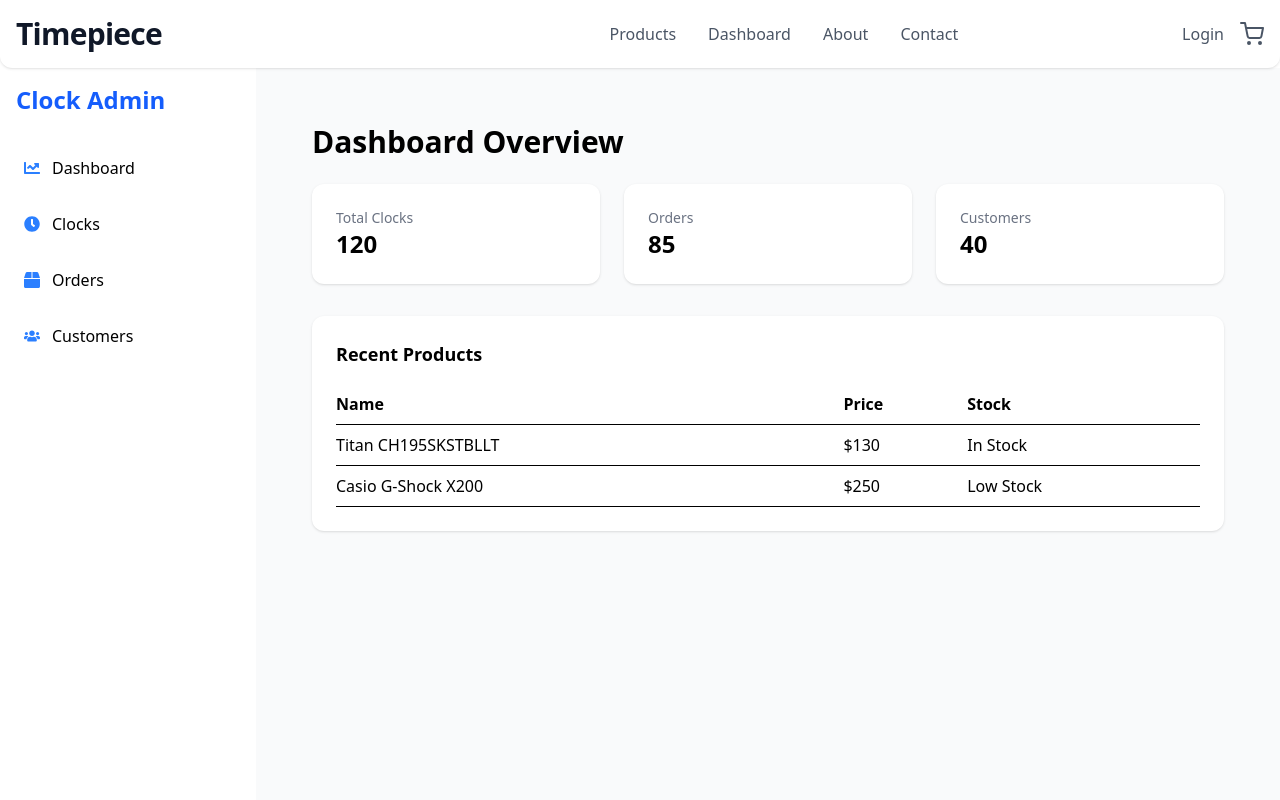
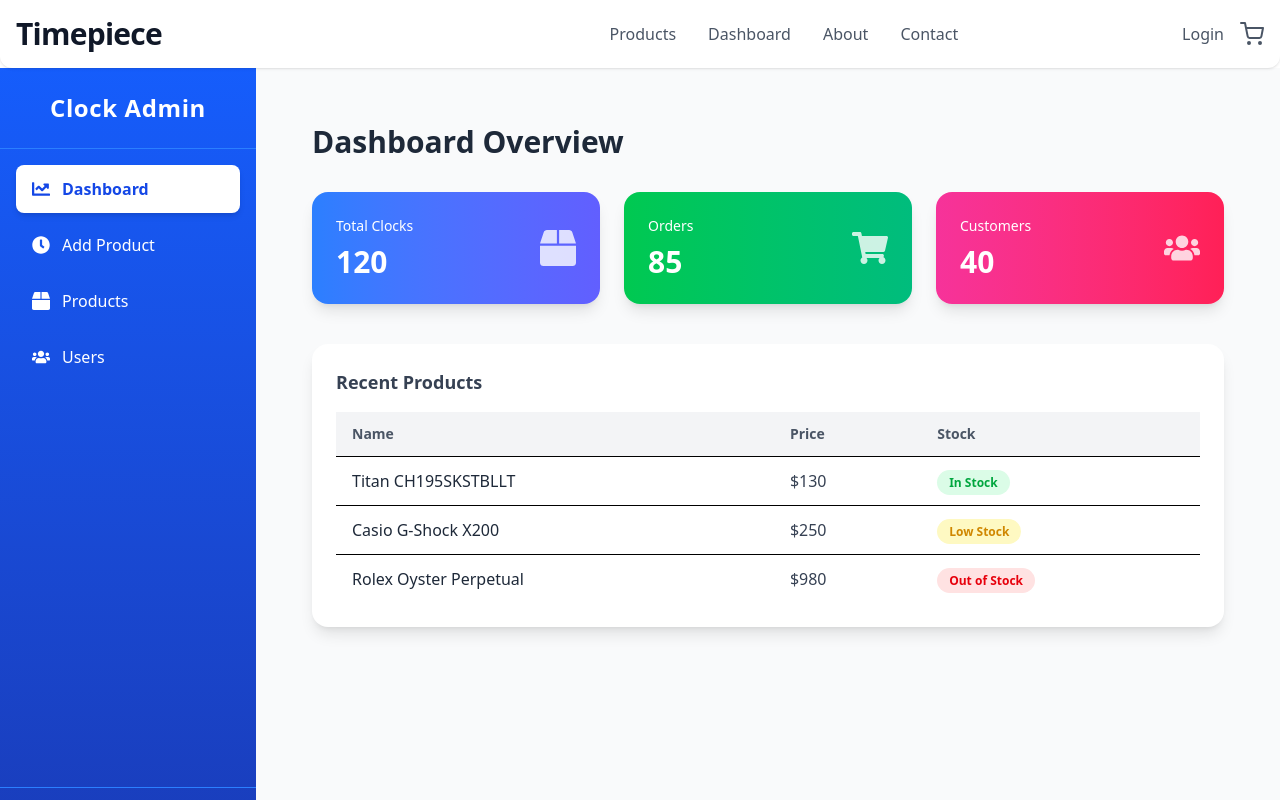
Before and after one commit to islamemon59/clock-store-with-nextjs, a Next.js app: page /dashboard in a window 1280 px wide. Shown: the top 800 px of the page. Built offline with nearby package versions, Linux system fonts and the light colour scheme; no server answers.

Commit message:
products added in db

```diff
--- a/src/app/dashboard/Components/DashboardHome/DashboardHome.jsx
+++ b/src/app/dashboard/Components/DashboardHome/DashboardHome.jsx
@@ -1,51 +1,98 @@
-import React from 'react';
+import React from "react";
+import { FaBox, FaShoppingCart, FaUsers } from "react-icons/fa";
 
 const DashboardHome = () => {
   return (
-      <section className="flex-1 p-8">
-        <h2 className="text-3xl font-semibold mb-6">Dashboard Overview</h2>
+    <section className="flex-1 p-8 bg-gray-50 min-h-screen">
+      {/* Title */}
+      <h2 className="text-3xl font-bold mb-8 text-gray-800">
+        Dashboard Overview
+      </h2>
 
       {/* Stats Cards */}
-        <div className="grid grid-cols-1 md:grid-cols-3 gap-6 mb-8">
-          <div className="p-6 bg-white rounded-xl shadow">
-            <h3 className="text-gray-500 text-sm">Total Clocks</h3>
-            <p className="text-2xl font-bold">120</p>
+      <div className="grid grid-cols-1 md:grid-cols-3 gap-6 mb-10">
+        <div className="p-6 rounded-2xl bg-gradient-to-r from-blue-500 to-indigo-500 shadow-lg text-white flex items-center justify-between transform hover:scale-105 transition">
+          <div>
+            <h3 className="text-sm font-medium">Total Clocks</h3>
+            <p className="text-3xl font-bold mt-2">120</p>
           </div>
-          <div className="p-6 bg-white rounded-xl shadow">
-            <h3 className="text-gray-500 text-sm">Orders</h3>
-            <p className="text-2xl font-bold">85</p>
+          <FaBox className="text-4xl opacity-80" />
         </div>
-          <div className="p-6 bg-white rounded-xl shadow">
-            <h3 className="text-gray-500 text-sm">Customers</h3>
-            <p className="text-2xl font-bold">40</p>
+
+        <div className="p-6 rounded-2xl bg-gradient-to-r from-green-500 to-emerald-500 shadow-lg text-white flex items-center justify-between transform hover:scale-105 transition">
+          <div>
+            <h3 className="text-sm font-medium">Orders</h3>
+            <p className="text-3xl font-bold mt-2">85</p>
+          </div>
+          <FaShoppingCart className="text-4xl opacity-80" />
+        </div>
+
+        <div className="p-6 rounded-2xl bg-gradient-to-r from-pink-500 to-rose-500 shadow-lg text-white flex items-center justify-between transform hover:scale-105 transition">
+          <div>
+            <h3 className="text-sm font-medium">Customers</h3>
+            <p className="text-3xl font-bold mt-2">40</p>
+          </div>
+          <FaUsers className="text-4xl opacity-80" />
         </div>
       </div>
 
       {/* Recent Items */}
-        <div className="bg-white rounded-xl shadow p-6">
-          <h3 className="text-lg font-semibold mb-4">Recent Products</h3>
+      <div className="bg-white rounded-2xl shadow-lg p-6">
+        <h3 className="text-lg font-semibold mb-4 text-gray-700">
+          Recent Products
+        </h3>
+        <div className="overflow-x-auto">
           <table className="w-full text-left border-collapse">
             <thead>
-              <tr className="border-b">
-                <th className="py-2">Name</th>
-                <th className="py-2">Price</th>
-                <th className="py-2">Stock</th>
+              <tr className="border-b bg-gray-100">
+                <th className="py-3 px-4 text-sm font-semibold text-gray-600">
+                  Name
+                </th>
+                <th className="py-3 px-4 text-sm font-semibold text-gray-600">
+                  Price
+                </th>
+                <th className="py-3 px-4 text-sm font-semibold text-gray-600">
+                  Stock
+                </th>
               </tr>
             </thead>
             <tbody>
-              {/* Example row */}
-              <tr className="border-b">
-                <td className="py-2">Titan CH195SKSTBLLT</td>
-                <td className="py-2">$130</td>
-                <td className="py-2">In Stock</td>
+              <tr className="border-b hover:bg-gray-50 transition">
+                <td className="py-3 px-4 text-gray-800 font-medium">
+                  Titan CH195SKSTBLLT
+                </td>
+                <td className="py-3 px-4 text-gray-700">$130</td>
+                <td className="py-3 px-4">
+                  <span className="px-3 py-1 rounded-full text-xs font-semibold bg-green-100 text-green-600">
+                    In Stock
+                  </span>
+                </td>
               </tr>
-              <tr className="border-b">
-                <td className="py-2">Casio G-Shock X200</td>
-                <td className="py-2">$250</td>
-                <td className="py-2">Low Stock</td>
+              <tr className="border-b hover:bg-gray-50 transition">
+                <td className="py-3 px-4 text-gray-800 font-medium">
+                  Casio G-Shock X200
+                </td>
+                <td className="py-3 px-4 text-gray-700">$250</td>
+                <td className="py-3 px-4">
+                  <span className="px-3 py-1 rounded-full text-xs font-semibold bg-yellow-100 text-yellow-600">
+                    Low Stock
+                  </span>
+                </td>
+              </tr>
+              <tr className="hover:bg-gray-50 transition">
+                <td className="py-3 px-4 text-gray-800 font-medium">
+                  Rolex Oyster Perpetual
+                </td>
+                <td className="py-3 px-4 text-gray-700">$980</td>
+                <td className="py-3 px-4">
+                  <span className="px-3 py-1 rounded-full text-xs font-semibold bg-red-100 text-red-600">
+                    Out of Stock
+                  </span>
+                </td>
               </tr>
             </tbody>
           </table>
+        </div>
       </div>
     </section>
   );
--- a/src/app/dashboard/Components/Sidebar/Sidebar.jsx
+++ b/src/app/dashboard/Components/Sidebar/Sidebar.jsx
@@ -1,41 +1,63 @@
-import React from 'react';
-import { FaClock, FaBox, FaUsers, FaChartLine } from "react-icons/fa";
+"use client";
+import Link from "next/link";
+import { usePathname } from "next/navigation";
+import {
+  FaClock,
+  FaBox,
+  FaUsers,
+  FaChartLine,
+  FaSignOutAlt,
+} from "react-icons/fa";
+
 const Sidebar = () => {
-    return (
-      <aside className="w-64 bg-white shadow-md p-4 flex flex-col">
-        <h1 className="text-2xl font-bold mb-8 text-blue-600">Clock Admin</h1>
-        <nav className="flex flex-col space-y-4">
-          <a
-            href="#"
-            className="flex items-center space-x-3 p-2 rounded-md hover:bg-blue-50"
-          >
-            <FaChartLine className="text-blue-500" />
-            <span>Dashboard</span>
-          </a>
-          <a
-            href="#"
-            className="flex items-center space-x-3 p-2 rounded-md hover:bg-blue-50"
-          >
-            <FaClock className="text-blue-500" />
-            <span>Clocks</span>
-          </a>
-          <a
-            href="#"
-            className="flex items-center space-x-3 p-2 rounded-md hover:bg-blue-50"
-          >
-            <FaBox className="text-blue-500" />
-            <span>Orders</span>
-          </a>
-          <a
-            href="#"
-            className="flex items-center space-x-3 p-2 rounded-md hover:bg-blue-50"
-          >
-            <FaUsers className="text-blue-500" />
-            <span>Customers</span>
-          </a>
-        </nav>
-      </aside>
-    );
+  const pathname = usePathname();
+
+  const menuItems = [
+    { name: "Dashboard", href: "/dashboard", icon: FaChartLine },
+    { name: "Add Product", href: "/dashboard/addproduct", icon: FaClock },
+    { name: "Products", href: "/dashboard/products", icon: FaBox },
+    { name: "Users", href: "/dashboard/users", icon: FaUsers },
+  ];
+
+  return (
+    <aside className="h-screen w-64 bg-gradient-to-b from-blue-600 to-blue-800 text-white shadow-lg flex flex-col">
+      {/* Logo */}
+      <div className="p-6 text-center border-b border-blue-500">
+        <h1 className="text-2xl font-bold tracking-wide">Clock Admin</h1>
+      </div>
+
+      {/* Navigation */}
+      <nav className="flex-1 p-4 space-y-2">
+        {menuItems.map((item) => {
+          const Icon = item.icon;
+          const isActive = pathname === item.href;
+
+          return (
+            <Link
+              key={item.name}
+              href={item.href}
+              className={`flex items-center gap-3 px-4 py-3 rounded-lg transition-all ${
+                isActive
+                  ? "bg-white text-blue-700 shadow-md font-semibold"
+                  : "hover:bg-blue-700 hover:translate-x-1"
+              }`}
+            >
+              <Icon className="text-lg" />
+              <span>{item.name}</span>
+            </Link>
+          );
+        })}
+      </nav>
+
+      {/* Logout */}
+      <div className="p-4 border-t border-blue-500">
+        <button className="w-full flex items-center gap-3 px-4 py-3 rounded-lg bg-red-500 hover:bg-red-600 transition-all">
+          <FaSignOutAlt className="text-lg" />
+          <span>Logout</span>
+        </button>
+      </div>
+    </aside>
+  );
 };
 
 export default Sidebar;
--- /dev/null
+++ b/src/app/dashboard/addproduct/Components/AddProductForm/AddProductForm.jsx
@@ -0,0 +1,153 @@
+"use client";
+
+import { useState } from "react";
+import toast from "react-hot-toast";
+import { FaUpload } from "react-icons/fa";
+import Swal from "sweetalert2";
+
+export default function AddProductForm() {
+  const [formData, setFormData] = useState({
+    name: "",
+    description: "",
+    price: "",
+    details_link: "",
+  });
+  const [image, setImage] = useState(null);
+  const [uploading, setUploading] = useState(false);
+  const [submitting, setSubmitting] = useState(false);
+
+  const handleChange = (e) => {
+    setFormData({ ...formData, [e.target.name]: e.target.value });
+  };
+
+  const handleImageUpload = async (e) => {
+    const file = e.target.files[0];
+    if (!file) return;
+
+    const form = new FormData();
+    form.append("image", file);
+
+    setUploading(true);
+    try {
+      const res = await fetch(
+        `https://api.imgbb.com/1/upload?key=${process.env.NEXT_PUBLIC_IMGBB_KEY}`,
+        { method: "POST", body: form }
+      );
+      const data = await res.json();
+      setImage(data.data.url);
+      toast.success("Uploaded!");
+    } catch (err) {
+      console.error(err);
+      toast.error("Image upload failed.");
+    } finally {
+      setUploading(false);
+    }
+  };
+
+  const handleSubmit = async (e) => {
+    e.preventDefault();
+
+    if (!image) {
+      toast.error("Warning! Please upload an image before submitting");
+      return;
+    }
+
+    const productData = { ...formData, image };
+
+    setSubmitting(true);
+    try {
+      const res = await fetch(`${process.env.NEXT_PUBLIC_BASE_URL}api/products`, {
+        method: "POST",
+        headers: { "Content-Type": "application/json" },
+        body: JSON.stringify(productData),
+      });
+
+      if (res.ok) {
+        Swal.fire("Success!", "Product added successfully!", "success");
+        setFormData({ name: "", description: "", price: "", details_link: "" });
+        setImage(null);
+      } else {
+        Swal.fire("Error!", "Something went wrong while adding product.", "error");
+      }
+    } catch (err) {
+      console.error(err);
+      Swal.fire("Error!", "Server error occurred.", "error");
+    } finally {
+      setSubmitting(false);
+    }
+  };
+
+  return (
+    <form
+      onSubmit={handleSubmit}
+      className="bg-white shadow-xl rounded-2xl p-8 max-w-lg mx-auto space-y-6"
+    >
+
+      {/* Product Name */}
+      <input
+        type="text"
+        name="name"
+        placeholder="Product Name"
+        value={formData.name}
+        onChange={handleChange}
+        required
+        className="w-full border border-gray-300 rounded-xl px-4 py-3 focus:ring-2 focus:ring-blue-500 focus:outline-none transition"
+      />
+
+      {/* Description */}
+      <textarea
+        name="description"
+        placeholder="Description"
+        value={formData.description}
+        onChange={handleChange}
+        required
+        rows={4}
+        className="w-full border border-gray-300 rounded-xl px-4 py-3 focus:ring-2 focus:ring-blue-500 focus:outline-none transition"
+      />
+
+      {/* Price */}
+      <input
+        type="number"
+        name="price"
+        placeholder="Price"
+        value={formData.price}
+        onChange={handleChange}
+        required
+        className="w-full border border-gray-300 rounded-xl px-4 py-3 focus:ring-2 focus:ring-blue-500 focus:outline-none transition"
+      />
+
+      {/* Image Upload */}
+      <label className="flex items-center gap-3 cursor-pointer border border-dashed border-gray-300 p-4 rounded-xl justify-center hover:bg-gray-50 transition">
+        <FaUpload className="text-gray-500 text-lg" />
+        <span className="text-gray-600 font-medium">
+          {uploading ? "Uploading..." : "Upload Product Image"}
+        </span>
+        <input
+          type="file"
+          accept="image/*"
+          hidden
+          onChange={handleImageUpload}
+        />
+      </label>
+      {image && (
+        <img
+          src={image}
+          alt="Preview"
+          className="w-40 h-40 object-cover rounded-xl mx-auto mt-2 border shadow"
+        />
+      )}
+
+      {/* Submit */}
+      <button
+        type="submit"
+        disabled={submitting}
+        className="w-full bg-blue-600 text-white font-semibold py-3 rounded-xl hover:bg-blue-700 transition disabled:opacity-70 disabled:cursor-not-allowed flex justify-center items-center gap-2"
+      >
+        {submitting && (
+          <span className="w-5 h-5 border-2 border-white border-t-transparent rounded-full animate-spin"></span>
+        )}
+        {submitting ? "Adding..." : "Add Product"}
+      </button>
+    </form>
+  );
+}
```
Also changed, not shown: src/app/api/products/route.js (+22 -0 lines), src/app/dashboard/addproduct/page.jsx (added, +15 -0 lines). Lines whose indentation alone changed are shown as unchanged.
